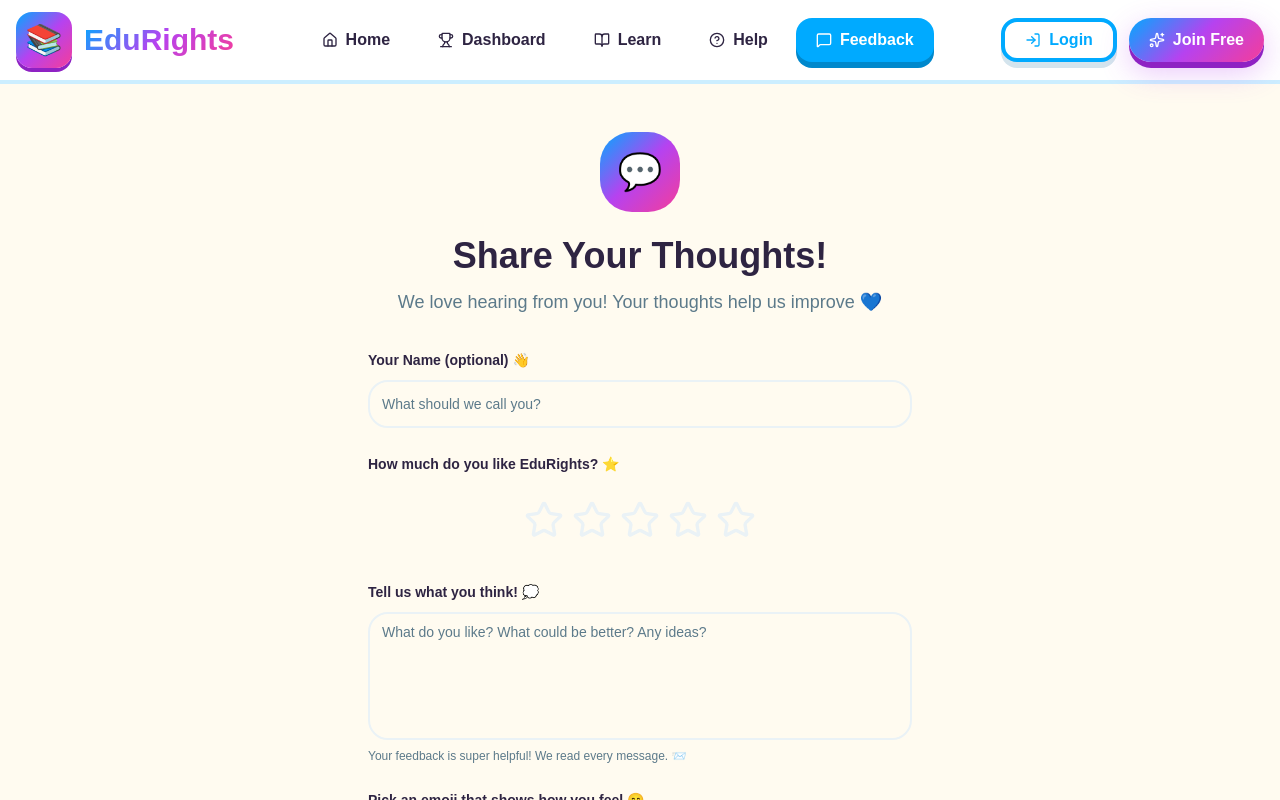
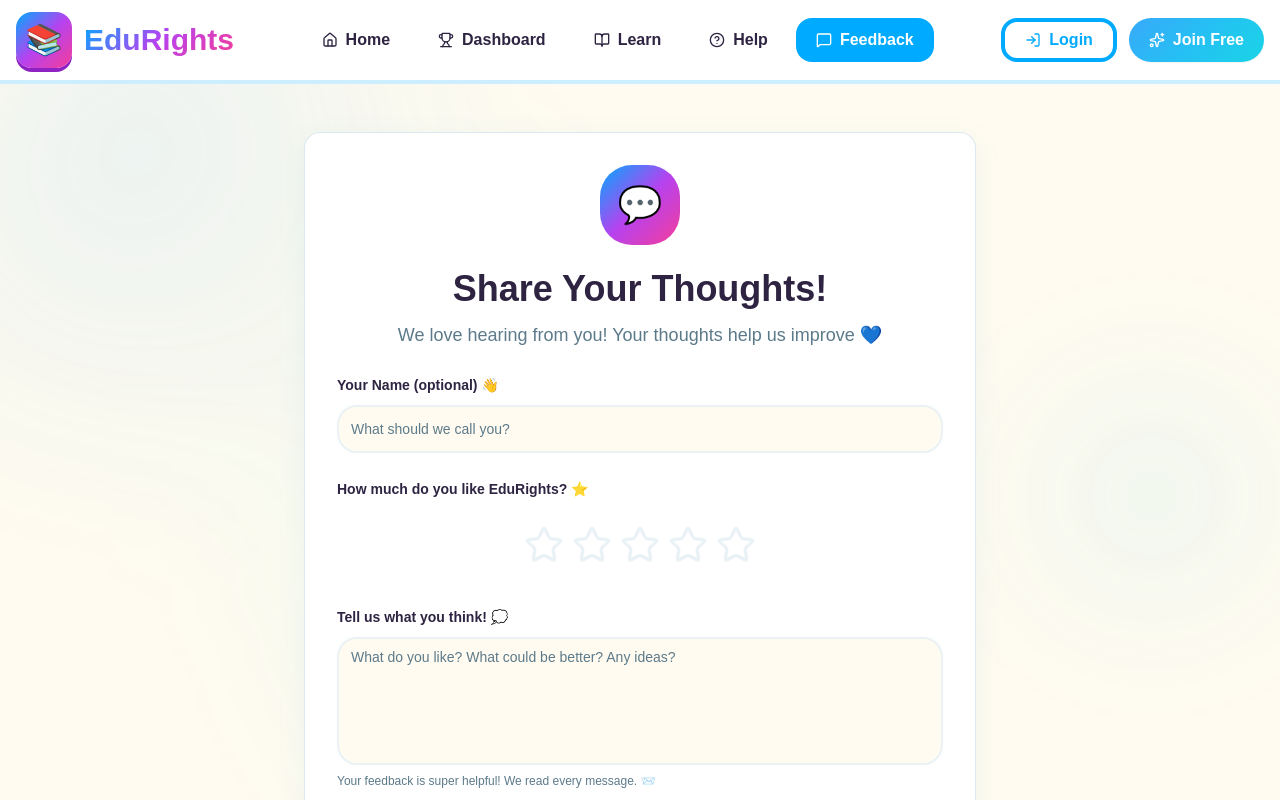
Before and after one commit to Sanikaa205/EduRights, a React (Vite) app: page /feedback in a window 1280 px wide. Shown: the top 800 px of the page. Built offline with nearby package versions, Linux system fonts and the light colour scheme.

Commit message:
UI updates: dashboard, modules, feedback layout and progress component

```diff
--- /dev/null
+++ b/src/components/ui/CircularProgress.jsx
@@ -0,0 +1,58 @@
+import React from "react";
+import { cn } from "@/lib/utils";
+
+const CircularProgress = ({ value = 0, size = 72, strokeWidth = 8, className, label }) => {
+  const radius = (size - strokeWidth) / 2;
+  const circumference = 2 * Math.PI * radius;
+  const clamped = Math.max(0, Math.min(100, Math.round(value)));
+  const offset = circumference - (circumference * clamped) / 100;
+  const gradId = `grad-${Math.round(Math.random() * 1e6)}`;
+
+  return (
+    <div
+      className={cn("inline-flex items-center justify-center", className)}
+      role="img"
+      aria-label={label || `Progress: ${clamped}%`}
+    >
+      <svg width={size} height={size} viewBox={`0 0 ${size} ${size}`} className="block">
+        <defs>
+          <linearGradient id={gradId} x1="0%" y1="0%" x2="100%" y2="100%">
+            <stop offset="0%" stopColor="#7DD3FC" />
+            <stop offset="50%" stopColor="#06B6D4" />
+            <stop offset="100%" stopColor="#059669" />
+          </linearGradient>
+        </defs>
+        <circle
+          cx={size / 2}
+          cy={size / 2}
+          r={radius}
+          strokeWidth={strokeWidth}
+          strokeOpacity="0.08"
+          stroke="#000"
+          fill="none"
+        />
+        <circle
+          cx={size / 2}
+          cy={size / 2}
+          r={radius}
+          strokeWidth={strokeWidth}
+          stroke={`url(#${gradId})`}
+          strokeLinecap="round"
+          strokeDasharray={circumference}
+          strokeDashoffset={offset}
+          fill="none"
+          transform={`rotate(-90 ${size / 2} ${size / 2})`}
+        />
+      </svg>
+
+      <div className="absolute flex items-center justify-center" style={{ width: size, height: size }}>
+        <div className="text-center">
+          <div className="font-display font-bold text-lg">{clamped}%</div>
+          {label && <div className="text-xs text-muted-foreground">{label}</div>}
+        </div>
+      </div>
+    </div>
+  );
+};
+
+export default CircularProgress;
--- a/src/components/ui/button.jsx
+++ b/src/components/ui/button.jsx
@@ -5,36 +5,24 @@
 import { cn } from "@/lib/utils";
 
 const buttonVariants = cva(
-  "inline-flex items-center justify-center gap-2 whitespace-nowrap font-display font-bold ring-offset-background transition-all duration-150 focus-visible:outline-none focus-visible:ring-2 focus-visible:ring-ring focus-visible:ring-offset-2 disabled:pointer-events-none disabled:opacity-50 [&_svg]:pointer-events-none [&_svg]:shrink-0 btn-3d select-none",
+  "inline-flex items-center justify-center gap-2 whitespace-nowrap font-display font-bold ring-offset-background transition-colors duration-150 focus-visible:outline-none focus-visible:ring-2 focus-visible:ring-ring focus-visible:ring-offset-2 disabled:pointer-events-none disabled:opacity-50 [&_svg]:pointer-events-none [&_svg]:shrink-0 select-none",
   {
     variants: {
       variant: {
-        default:
-          "bg-primary text-primary-foreground rounded-2xl shadow-[0_6px_0_hsl(var(--primary-depth))] hover:shadow-[0_4px_0_hsl(var(--primary-depth))] active:shadow-[0_2px_0_hsl(var(--primary-depth))]",
-        destructive:
-          "bg-destructive text-destructive-foreground rounded-2xl shadow-[0_6px_0_hsl(0_70%_45%)]",
-        outline:
-          "border-4 border-primary bg-card text-primary hover:bg-primary/10 rounded-2xl shadow-[0_6px_0_hsl(var(--border))] hover:shadow-[0_4px_0_hsl(var(--border))] active:shadow-[0_2px_0_hsl(var(--border))]",
-        secondary:
-          "bg-secondary text-secondary-foreground rounded-2xl shadow-[0_6px_0_hsl(var(--secondary-depth))] hover:shadow-[0_4px_0_hsl(var(--secondary-depth))] active:shadow-[0_2px_0_hsl(var(--secondary-depth))]",
+        default: "bg-primary text-primary-foreground rounded-2xl",
+        destructive: "bg-destructive text-destructive-foreground rounded-2xl",
+        outline: "border-4 border-primary bg-card text-primary hover:bg-primary/10 rounded-2xl",
+        secondary: "bg-secondary text-secondary-foreground rounded-2xl",
         ghost: "hover:bg-muted hover:text-foreground rounded-2xl",
         link: "text-primary underline-offset-4 hover:underline",
-        hero:
-          "gradient-hero text-primary-foreground rounded-full shadow-[0_6px_0_hsl(280_70%_45%),0_10px_30px_hsl(280_85%_60%/0.3)] hover:shadow-[0_4px_0_hsl(280_70%_45%),0_8px_25px_hsl(280_85%_60%/0.4)] active:shadow-[0_2px_0_hsl(280_70%_45%)]",
-        success:
-          "bg-success text-success-foreground rounded-2xl shadow-[0_6px_0_hsl(var(--success-depth))] hover:shadow-[0_4px_0_hsl(var(--success-depth))] active:shadow-[0_2px_0_hsl(var(--success-depth))]",
-        accent:
-          "bg-accent text-accent-foreground rounded-2xl shadow-[0_6px_0_hsl(var(--accent-depth))] hover:shadow-[0_4px_0_hsl(var(--accent-depth))] active:shadow-[0_2px_0_hsl(var(--accent-depth))]",
-        pink:
-          "bg-pink text-pink-foreground rounded-2xl shadow-[0_6px_0_hsl(var(--pink-depth))] hover:shadow-[0_4px_0_hsl(var(--pink-depth))] active:shadow-[0_2px_0_hsl(var(--pink-depth))]",
-        orange:
-          "bg-orange text-orange-foreground rounded-2xl shadow-[0_6px_0_hsl(var(--orange-depth))] hover:shadow-[0_4px_0_hsl(var(--orange-depth))] active:shadow-[0_2px_0_hsl(var(--orange-depth))]",
-        mint:
-          "bg-mint text-mint-foreground rounded-2xl shadow-[0_6px_0_hsl(var(--mint-depth))] hover:shadow-[0_4px_0_hsl(var(--mint-depth))] active:shadow-[0_2px_0_hsl(var(--mint-depth))]",
-        lime:
-          "bg-lime text-lime-foreground rounded-2xl shadow-[0_6px_0_hsl(var(--lime-depth))] hover:shadow-[0_4px_0_hsl(var(--lime-depth))] active:shadow-[0_2px_0_hsl(var(--lime-depth))]",
-        quiz:
-          "bg-card text-foreground border-4 border-muted hover:border-primary hover:bg-primary/5 rounded-2xl shadow-[0_6px_0_hsl(var(--border))] hover:shadow-[0_4px_0_hsl(var(--primary-depth))] active:shadow-[0_2px_0_hsl(var(--primary-depth))] text-left",
+        hero: "gradient-hero-teal text-primary-foreground rounded-full shadow-sm hover:shadow-md transform-gpu hover:scale-[1.01] active:scale-[0.995] transition-transform duration-150 focus-visible:ring-4 focus-visible:ring-primary/30 focus-visible:ring-offset-2",
+        success: "bg-success text-success-foreground rounded-2xl",
+        accent: "bg-accent text-accent-foreground rounded-2xl",
+        pink: "bg-pink text-pink-foreground rounded-2xl",
+        orange: "bg-orange text-orange-foreground rounded-2xl",
+        mint: "bg-mint text-mint-foreground rounded-2xl",
+        lime: "bg-lime text-lime-foreground rounded-2xl",
+        quiz: "bg-card text-foreground border-4 border-muted hover:border-primary hover:bg-primary/5 rounded-2xl text-left",
       },
       size: {
         default: "h-14 px-7 py-3 text-lg [&_svg]:size-5",
--- a/src/index.css
+++ b/src/index.css
@@ -131,18 +131,15 @@
     box-shadow: 0 12px 0 hsl(200 30% 82%), 0 16px 40px hsl(200 50% 50% / 0.2);
   }
 
-  /* 3D Button Effect */
+  /* 3D Button Effect (disabled: keep buttons flat) */
   .btn-3d {
-    @apply relative transition-all duration-150 font-display font-bold;
-    transform: translateY(0);
+    @apply relative transition-colors duration-150 font-display font-bold;
+    transform: none;
   }
 
-  .btn-3d:hover {
-    transform: translateY(-2px);
-  }
-
+  .btn-3d:hover,
   .btn-3d:active {
-    transform: translateY(4px);
+    transform: none;
   }
 
   /* Gradient Backgrounds */
@@ -155,12 +152,25 @@
     );
   }
 
+  /* Cooler teal/blue hero variant for forms */
+  .gradient-hero-teal {
+    background: linear-gradient(135deg, hsl(205 95% 60%) 0%, hsl(195 90% 55%) 50%, hsl(185 80% 50%) 100%);
+    color: hsl(0 0% 100%);
+  }
+
   .gradient-fun {
     background: linear-gradient(
       135deg,
       hsl(45 100% 55%) 0%,
       hsl(25 100% 55%) 100%
     );
+  }
+
+  /* Subtle focus state for feedback panel to harmonize with hero button */
+  .feedback-panel:focus-within {
+    box-shadow: 0 18px 60px hsl(195 90% 55% / 0.06), 0 4px 18px hsl(200 50% 50% / 0.04);
+    border-color: hsl(195 90% 55% / 0.15);
+    outline: none;
   }
 
   .gradient-card-blue {
@@ -344,3 +354,106 @@
     10px -15px 0 8px white;
   opacity: 0.8;
 }
+
+/* Feedback page subtle background (light, friendly, non-distracting) */
+.feedback-bg {
+  position: absolute;
+  inset: 0;
+  z-index: 0;
+  pointer-events: none;
+  overflow: hidden;
+}
+
+.feedback-bg::before {
+  content: "";
+  position: absolute;
+  width: 80vmax;
+  height: 80vmax;
+  left: -10%;
+  top: -20%;
+  /* Cooler EdTech palette: blue + teal, subtle opacity */
+  background: radial-gradient(circle at 25% 30%, hsl(205 95% 60% / 0.14), transparent 35%), radial-gradient(circle at 70% 70%, hsl(185 80% 50% / 0.10), transparent 40%);
+  filter: blur(90px);
+  border-radius: 50%;
+  opacity: 0.85;
+  transform: translateZ(0);
+  will-change: transform, opacity, filter;
+}
+
+.feedback-bg::after {
+  content: "";
+  position: absolute;
+  width: 60vmax;
+  height: 60vmax;
+  right: -20%;
+  bottom: -10%;
+  /* Complementary teal/blue accent */
+  background: radial-gradient(circle at 50% 50%, hsl(195 90% 55% / 0.12), transparent 30%);
+  filter: blur(60px);
+  border-radius: 45%;
+  opacity: 0.80;
+  mix-blend-mode: screen;
+  transform: translateZ(0);
+  will-change: transform, opacity, filter;
+}
+
+@media (max-width: 640px) {
+  .feedback-bg::before {
+    width: 120vmax;
+    height: 120vmax;
+    left: -30%;
+    top: -30%;
+    filter: blur(100px);
+    opacity: 0.65;
+  }
+
+  .feedback-bg::after {
+    width: 90vmax;
+    height: 90vmax;
+    right: -40%;
+    bottom: -30%;
+    filter: blur(80px);
+    opacity: 0.6;
+  }
+}
+
+/* Dark-mode adjustments */
+.dark .feedback-bg::before {
+  /* Cooler, much subtler in dark mode */
+  background: radial-gradient(circle at 25% 30%, hsl(205 95% 60% / 0.06), transparent 35%), radial-gradient(circle at 70% 70%, hsl(185 80% 50% / 0.04), transparent 40%);
+}
+
+.dark .feedback-bg::after {
+  background: radial-gradient(circle at 50% 50%, hsl(195 90% 55% / 0.05), transparent 30%);
+}
+
+/* Utility class if we need explicit content stacking */
+.feedback-content {
+  position: relative;
+  z-index: 10;
+}
+
+/* Feedback content panel (centered box for the feedback page) */
+.feedback-panel {
+  @apply bg-card text-foreground rounded-2xl;
+  padding: 1.25rem; /* 20px */
+  box-shadow: 0 8px 30px hsl(200 50% 50% / 0.08);
+  border: 1px solid hsl(var(--border) / 0.8);
+  backdrop-filter: blur(6px);
+  -webkit-backdrop-filter: blur(6px);
+}
+
+/* Make panel padding larger on md screens */
+@media (min-width: 768px) {
+  .feedback-panel {
+    padding: 1.75rem; /* 28px */
+  }
+}
+
+/* Respect reduced motion and reduced transparency preferences */
+@media (prefers-reduced-motion: reduce) {
+  .feedback-panel {
+    backdrop-filter: none;
+    -webkit-backdrop-filter: none;
+  }
+}
--- a/src/pages/Feedback.jsx
+++ b/src/pages/Feedback.jsx
@@ -22,11 +22,13 @@
   if (submitted) {
     return (
       <div className="min-h-screen flex flex-col bg-background">
+        <div className="feedback-bg" aria-hidden="true" />
         <Navbar />
 
-        <main className="flex-1 flex items-center justify-center py-12 px-4">
+        <main className="flex-1 flex items-center justify-center py-12 px-4 relative z-10">
           <div className="max-w-md w-full text-center">
-            <div className="card-playful animate-bounce-in">
+            <div className="feedback-panel mx-auto w-full bg-card rounded-2xl p-6 shadow-lg text-center">
+              <div className="card-playful animate-bounce-in bg-transparent p-0">
               <div className="w-20 h-20 gradient-card-green rounded-full flex items-center justify-center mx-auto mb-6">
                 <CheckCircle className="w-10 h-10 text-success-foreground" />
               </div>
@@ -51,6 +53,7 @@
                 Send More Feedback
               </Button>
             </div>
+            </div>
           </div>
         </main>
 
@@ -61,12 +64,14 @@
 
   return (
     <div className="min-h-screen flex flex-col bg-background">
+      <div className="feedback-bg" aria-hidden="true" />
       <Navbar />
 
-      <main className="flex-1 py-8 md:py-12">
-        <div className="container mx-auto px-4 max-w-xl">
+      <main className="flex-1 py-8 md:py-12 relative z-10">
+        <div className="container mx-auto px-4">
+          <div className="feedback-panel mx-auto max-w-2xl bg-card rounded-2xl p-6 md:p-8 shadow-lg">
           {/* Header */}
-          <div className="text-center mb-8">
+          <div className="text-center mb-6">
             <div className="inline-flex items-center justify-center w-20 h-20 gradient-hero rounded-3xl shadow-button mb-6">
               <span className="text-4xl">💬</span>
             </div>
@@ -188,6 +193,7 @@
             Your opinion matters to us! Together we can make learning even more fun! 🌈
           </p>
         </div>
+        </div>
       </main>
 
       <Footer />
```
Also changed, not shown: src/components/ui/ModuleCard.jsx (+8 -4 lines), src/pages/Dashboard.jsx (+27 -37 lines), src/pages/Modules.jsx (+67 -26 lines).
